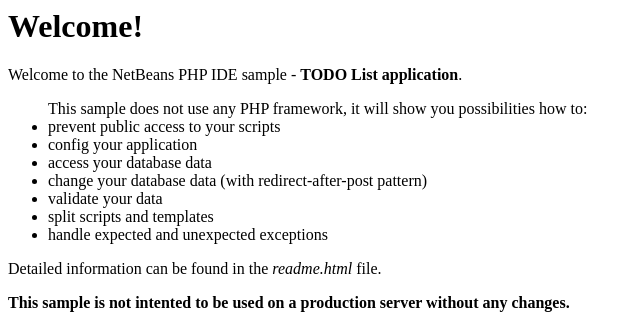
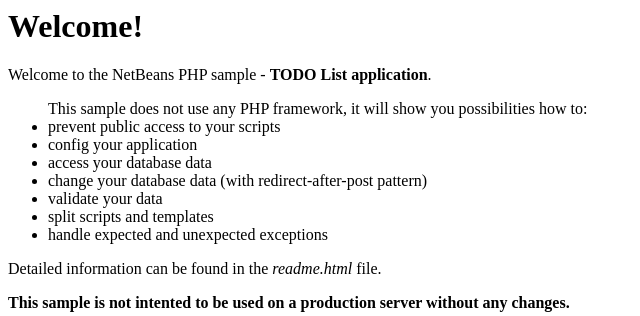
Before and after one commit to ibonilm/bilbostack, a PHP site: page /home.phtml in a window 1280 px wide. Shown: the top 316 px of the page, without its empty margins (0-640 px from the left). Run offline with PHP 8.4, Linux system fonts and the light colour scheme.

Commit message:
cuatro commit

```diff
--- a/page/home.phtml
+++ b/page/home.phtml
@@ -44,7 +44,7 @@
 ?>
 <h1>Welcome!</h1>
 
-<p class="p">Welcome to the NetBeans PHP IDE sample - <b>TODO List application</b>.</p>
+<p class="p">Welcome to the NetBeans PHP sample - <b>TODO List application</b>.</p>
 <ul class="p">
     This sample does not use any PHP framework, it will show you possibilities how to:
     <li>prevent public access to your scripts</li>
```
